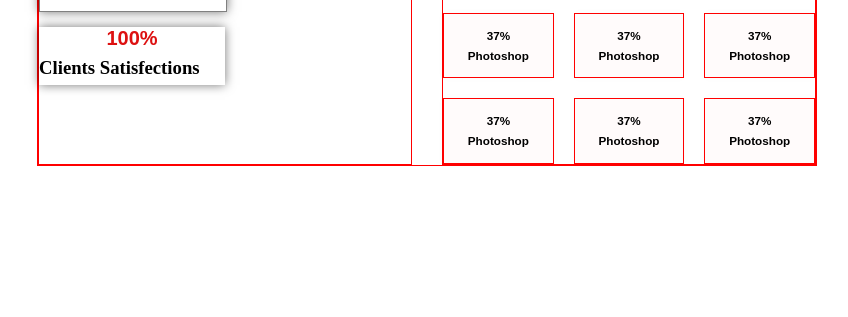
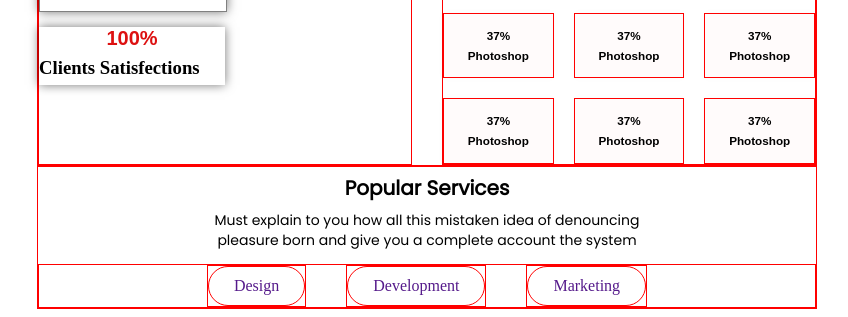
Before and after one commit to mdtarikul519/blog_design, a plain HTML site: page index.html in a window 1280 px wide. Shown: the part 587-904 px from the top of the page, without its empty margins (213-1061 px from the left). Before the commit the page ends 800 px from the top, so only its background shows below. Drawn offline with Linux system fonts and the light colour scheme.

Commit message:
service design

```diff
--- a/index.html
+++ b/index.html
@@ -142,6 +142,22 @@
 
     </section>
 
+     <section>
+          <div class="container">
+             <div class="cammon_heading">
+                <h1>Popular Services</h1>
+                <p>Must explain to you how all this mistaken idea of denouncing pleasure born and give you a complete account the system</p>
+             </div>
+             <div class="services_content">
+                  <ul>
+                    <li><a href="">Design</a></li>
+                    <li><a href="">Development</a></li>
+                    <li><a href="">Marketing</a></li>
+                  </ul>
+             </div>
+          </div>
+    </section>
+
 </body>
 
 </html>
--- a/style.css
+++ b/style.css
@@ -234,3 +234,62 @@
 .advantens_content.right_advantance .advantage_list .all_item .bootom{
 
 }
+
+
+/* cammon headding */
+
+
+.cammon_heading {
+   text-align: center;
+   padding: 0;
+   margin: 0;
+
+
+}
+
+.cammon_heading h1{
+    font-family: 'Poppins', sans-serif;
+    line-height: 10px;
+    font-size: 20px;
+}
+
+.cammon_heading p{
+   font-size: 14px;
+   line-height: 20px;
+   max-width: 60%;
+   margin-left: auto;
+   margin-right: auto;
+   font-family: 'Poppins', sans-serif;
+}
+
+.services_content{
+}
+.services_content ul{
+    border: 1px solid red;
+    padding: 0;
+    margin: 0;
+    list-style-type: none;
+    flex: wrap;
+    display: flex;
+    justify-content: center;
+    gap: 40px;
+}
+.services_content ul li{
+    border: 1px solid red;
+
+
+}
+.services_content ul li a{
+    text-decoration: none;
+    border: 1px solid red;
+    padding: 10px 25px;
+    display: inline-block;
+    border-radius: 25px;
+    transition-duration: .3s;
+}
+
+.services_content ul li a:hover{
+    background-color: #02ff02;
+    color: white;
+
+}
```
